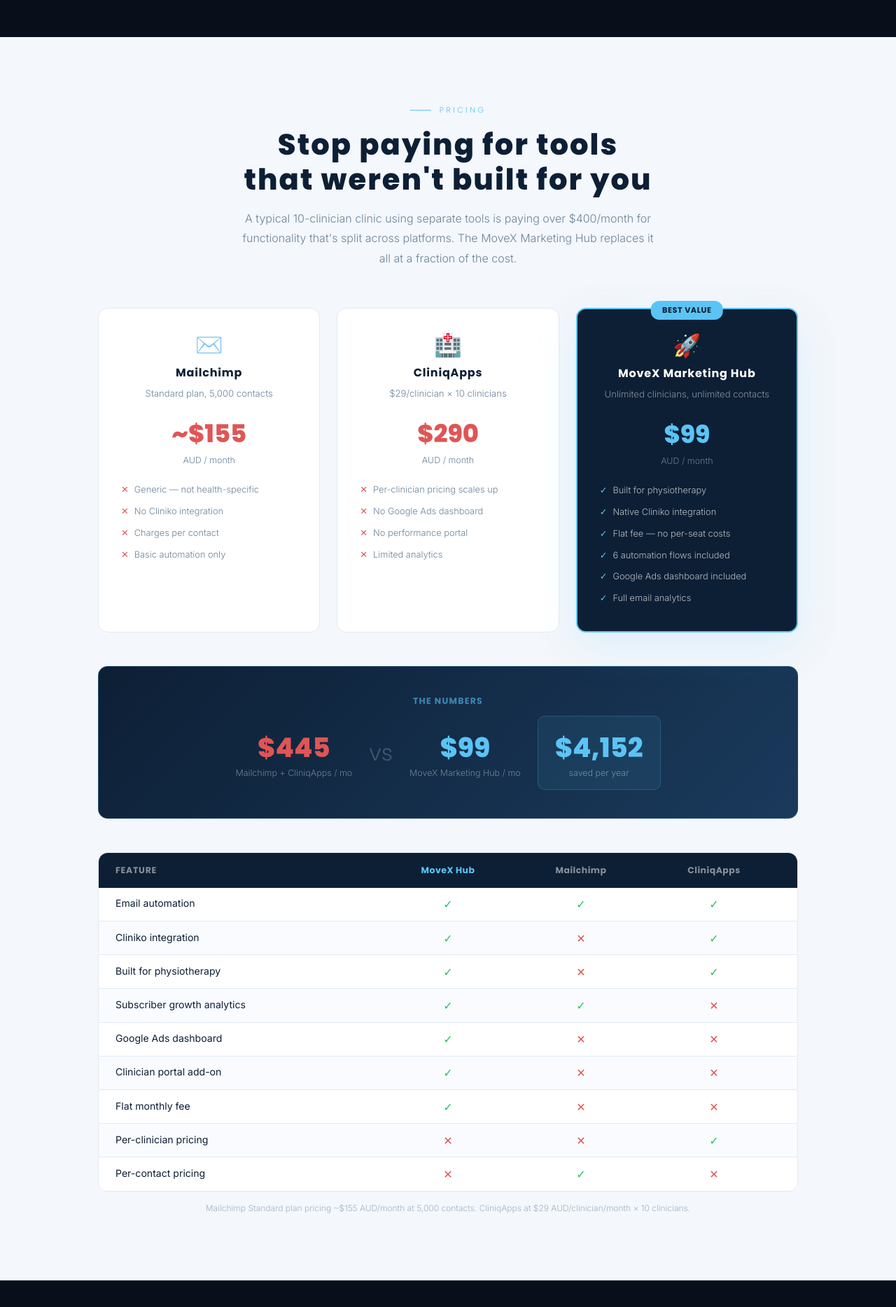
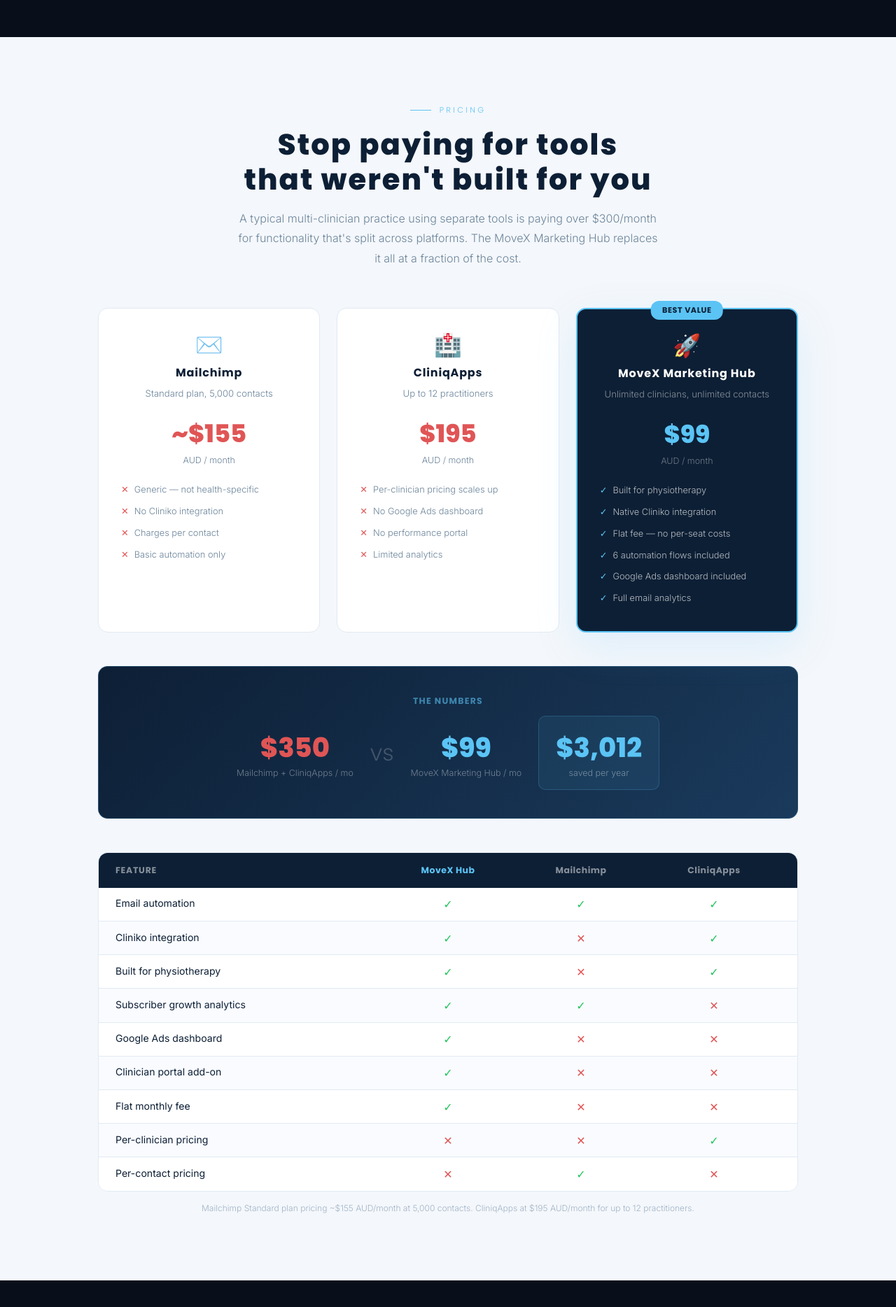
Before and after one commit to MoveXMedia/movexmedia, a Next.js app: page /marketing-hub in a window 1280 px wide. Shown: the part 3602-5470 px from the top of the page at 70% size. Built offline with nearby package versions, Linux system fonts and the light colour scheme.

Commit message:
Fix CliniqApps pricing to $195/mo (12 practitioners); update comparison totals to $350 vs $99, $3,012/yr saving

```diff
--- a/pages/marketing-hub.js
+++ b/pages/marketing-hub.js
@@ -239,7 +239,7 @@
               Stop paying for tools<br />that weren't built for you
             </h2>
             <p style={{ color: '#6b849a', fontSize: '1rem', lineHeight: '1.8', fontWeight: 300, maxWidth: '600px', margin: '0 auto' }}>
-              A typical 10-clinician clinic using separate tools is paying over $400/month for functionality that's split across platforms. The MoveX Marketing Hub replaces it all at a fraction of the cost.
+              A typical multi-clinician practice using separate tools is paying over $300/month for functionality that's split across platforms. The MoveX Marketing Hub replaces it all at a fraction of the cost.
             </p>
           </div>
 
@@ -265,8 +265,8 @@
             <div style={{ background: '#ffffff', border: '1px solid #e2eaf4', borderRadius: '14px', padding: '2rem', textAlign: 'center' }}>
               <div style={{ fontSize: '2rem', marginBottom: '0.5rem' }}>🏥</div>
               <h3 style={{ fontFamily: 'Poppins, sans-serif', fontWeight: 700, fontSize: '1rem', color: '#0d1f35', marginBottom: '0.5rem' }}>CliniqApps</h3>
-              <p style={{ color: '#6b849a', fontSize: '0.82rem', marginBottom: '1.25rem', lineHeight: 1.5, fontWeight: 300 }}>$29/clinician × 10 clinicians</p>
-              <div style={{ fontFamily: 'Poppins, sans-serif', fontSize: '2.2rem', fontWeight: 900, color: '#e05555' }}>$290</div>
+              <p style={{ color: '#6b849a', fontSize: '0.82rem', marginBottom: '1.25rem', lineHeight: 1.5, fontWeight: 300 }}>Up to 12 practitioners</p>
+              <div style={{ fontFamily: 'Poppins, sans-serif', fontSize: '2.2rem', fontWeight: 900, color: '#e05555' }}>$195</div>
               <div style={{ color: '#6b849a', fontSize: '0.78rem', marginTop: '0.25rem', marginBottom: '1.25rem' }}>AUD / month</div>
               <ul style={{ listStyle: 'none', padding: 0, margin: 0, textAlign: 'left' }}>
                 {['Per-clinician pricing scales up', 'No Google Ads dashboard', 'No performance portal', 'Limited analytics'].map(item => (
@@ -300,7 +300,7 @@
             <p style={{ fontFamily: 'Poppins, sans-serif', fontSize: '0.78rem', fontWeight: 700, letterSpacing: '0.1em', textTransform: 'uppercase', color: 'rgba(91,196,245,0.6)', marginBottom: '0.75rem' }}>The numbers</p>
             <div style={{ display: 'flex', justifyContent: 'center', alignItems: 'center', gap: '1.5rem', flexWrap: 'wrap' }}>
               <div style={{ textAlign: 'center' }}>
-                <div style={{ fontFamily: 'Poppins, sans-serif', fontSize: '2.4rem', fontWeight: 900, color: '#e05555' }}>$445</div>
+                <div style={{ fontFamily: 'Poppins, sans-serif', fontSize: '2.4rem', fontWeight: 900, color: '#e05555' }}>$350</div>
                 <div style={{ color: 'rgba(255,255,255,0.4)', fontSize: '0.78rem', fontWeight: 300 }}>Mailchimp + CliniqApps / mo</div>
               </div>
               <div style={{ fontFamily: 'Poppins, sans-serif', fontSize: '2rem', color: 'rgba(255,255,255,0.2)', fontWeight: 300 }}>vs</div>
@@ -309,7 +309,7 @@
                 <div style={{ color: 'rgba(255,255,255,0.4)', fontSize: '0.78rem', fontWeight: 300 }}>MoveX Marketing Hub / mo</div>
               </div>
               <div style={{ textAlign: 'center', background: 'rgba(91,196,245,0.08)', border: '1px solid rgba(91,196,245,0.2)', borderRadius: '10px', padding: '1rem 1.5rem' }}>
-                <div style={{ fontFamily: 'Poppins, sans-serif', fontSize: '2.4rem', fontWeight: 900, color: '#5bc4f5' }}>$4,152</div>
+                <div style={{ fontFamily: 'Poppins, sans-serif', fontSize: '2.4rem', fontWeight: 900, color: '#5bc4f5' }}>$3,012</div>
                 <div style={{ color: 'rgba(255,255,255,0.4)', fontSize: '0.78rem', fontWeight: 300 }}>saved per year</div>
               </div>
             </div>
@@ -333,7 +333,7 @@
             ))}
           </div>
           <p style={{ color: '#a0b3c6', fontSize: '0.75rem', textAlign: 'center', marginTop: '1rem', fontWeight: 300 }}>
-            Mailchimp Standard plan pricing ~$155 AUD/month at 5,000 contacts. CliniqApps at $29 AUD/clinician/month × 10 clinicians.
+            Mailchimp Standard plan pricing ~$155 AUD/month at 5,000 contacts. CliniqApps at $195 AUD/month for up to 12 practitioners.
           </p>
         </div>
         <style>{`
```
